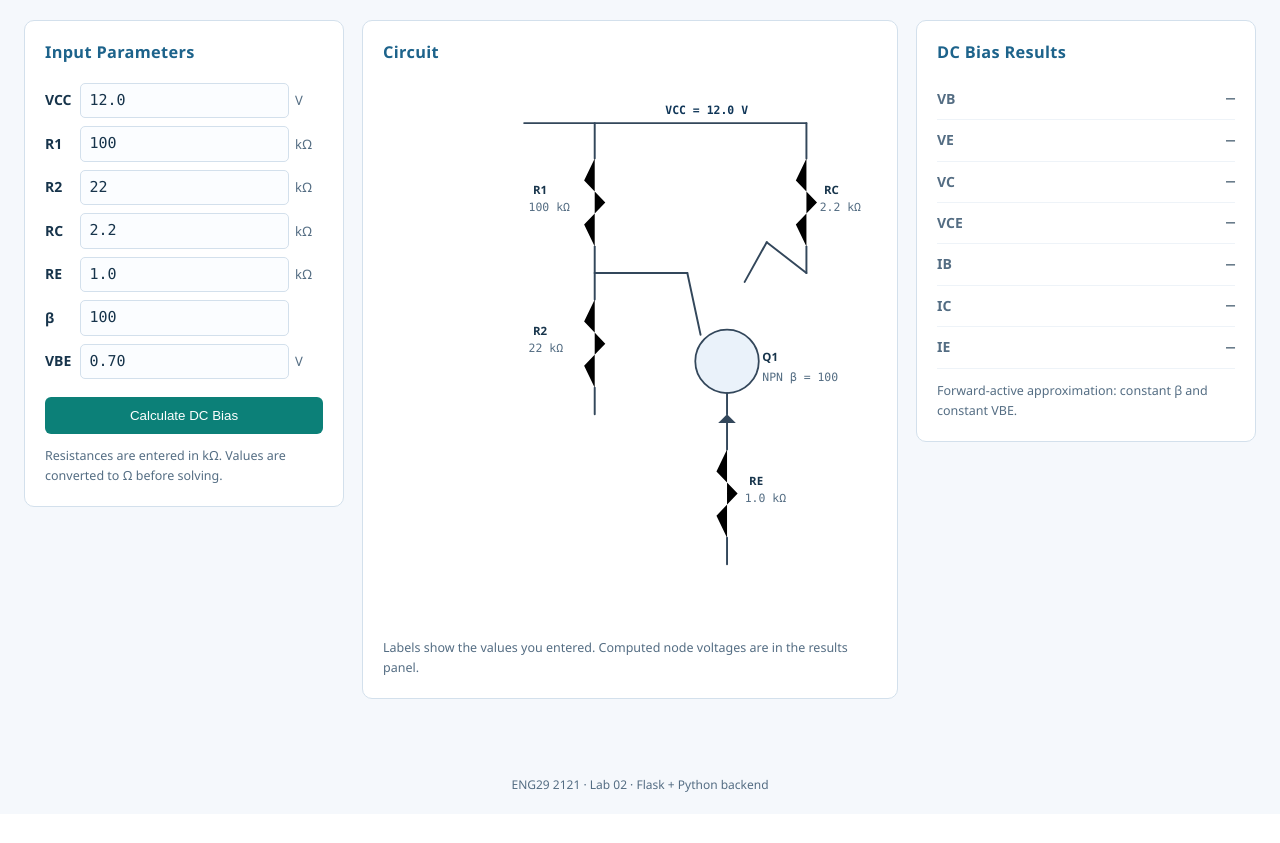
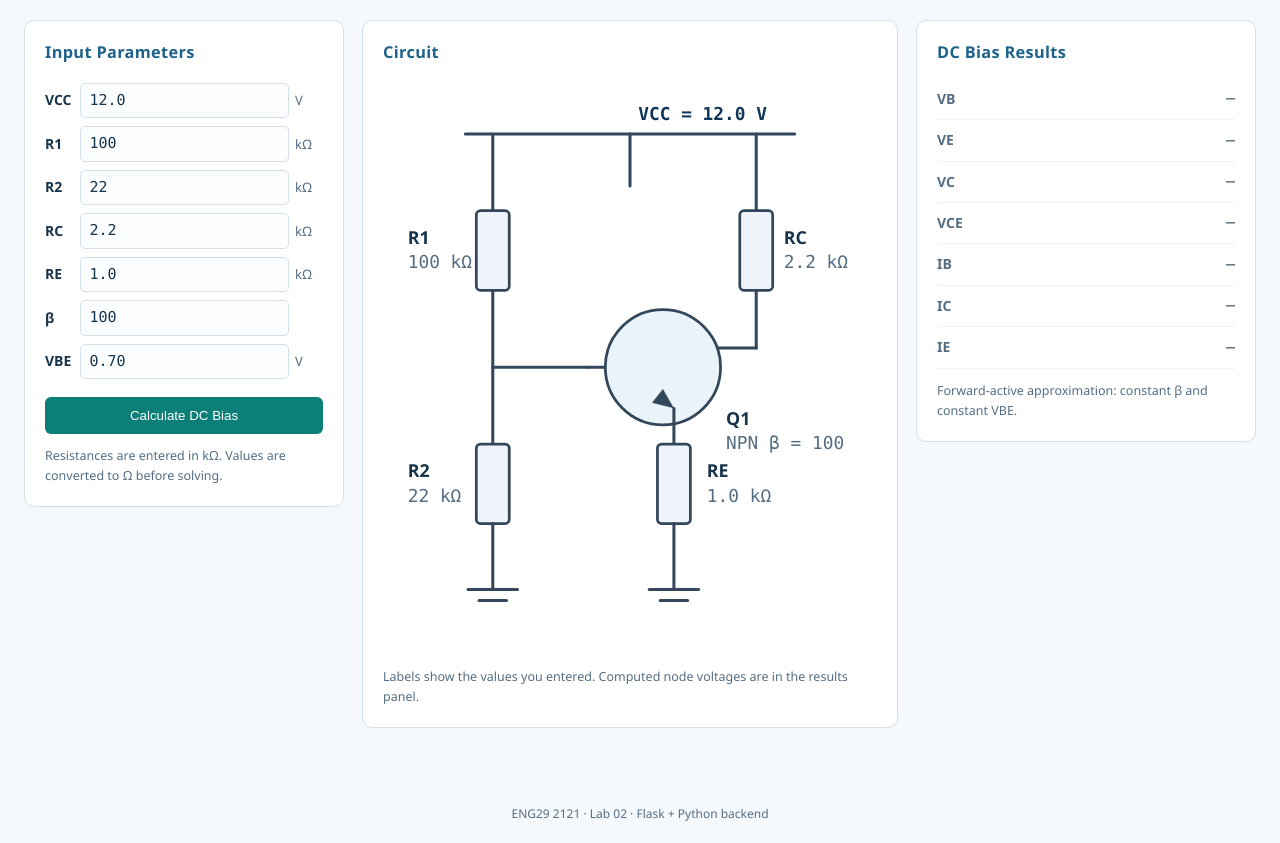
Before and after one commit to thiphysinghkvtiyaphrn-hub/BJT-DC-Bias-Web-App, a Flask app: page / in a window 1280 px wide. Shown: the part 159-1002 px from the top of the page. Before the commit the page ends 951 px from the top, so only its background shows below. Run offline with Flask 3, Linux system fonts and the light colour scheme.

Commit message:
Update index.html

```diff
--- a/templates/index.html
+++ b/templates/index.html
@@ -50,69 +50,62 @@
 
       <section class="panel">
         <h2>Circuit</h2>
-        <svg class="circuit" viewBox="0 0 560 620" role="img"
+        <svg class="circuit" viewBox="0 0 360 420" role="img"
              aria-label="NPN common-emitter amplifier with voltage divider bias">
-          <!-- VCC rail -->
-          <line class="wire" x1="160" y1="50" x2="480" y2="50"/>
-          <text class="node-label" x="320" y="40">VCC = {{ form.vcc }} V</text>
+          <g class="wire">
+            <line x1="180" y1="40" x2="180" y2="78"/>
+            <line x1="60" y1="40" x2="300" y2="40"/>
+            <line x1="180" y1="40" x2="180" y2="40"/>
+          </g>
+          <text class="node-label" x="186" y="30">VCC = {{ form.vcc }} V</text>
 
-          <!-- R1 : VCC down to base node -->
-          <line class="wire" x1="240" y1="50" x2="240" y2="90"/>
-          <path class="resistor" d="M 240,90 L 228,115 L 252,140 L 228,165 L 240,190"/>
-          <line class="wire" x1="240" y1="190" x2="240" y2="220"/>
-          <text class="part-label" x="170" y="130">R1</text>
-          <text class="part-value" x="165" y="150">{{ form.r1 }} kΩ</text>
+          <!-- R1 : VCC to base node -->
+          <line class="wire" x1="80" y1="40" x2="80" y2="96"/>
+          <rect class="res" x="68" y="96" width="24" height="58" rx="3"/>
+          <line class="wire" x1="80" y1="154" x2="80" y2="210"/>
+          <text class="part-label" x="18" y="120">R1</text>
+          <text class="part-value" x="18" y="138">{{ form.r1 }} kΩ</text>
 
-          <!-- R2 : base node down to ground -->
-          <line class="wire" x1="240" y1="220" x2="240" y2="250"/>
-          <path class="resistor" d="M 240,250 L 228,275 L 252,300 L 228,325 L 240,350"/>
-          <line class="wire" x1="240" y1="350" x2="240" y2="380"/>
-          <text class="part-label" x="170" y="290">R2</text>
-          <text class="part-value" x="165" y="310">{{ form.r2 }} kΩ</text>
-          <g class="ground" transform="translate(224,390)">
-            <line x1="-16" y1="0" x2="16" y2="0"/>
-            <line x1="-11" y1="10" x2="11" y2="10"/>
-            <line x1="-6" y1="20" x2="6" y2="20"/>
-            <line x1="0" y1="30" x2="0" y2="30"/>
-          </g>
+          <!-- R2 : base node to ground -->
+          <line class="wire" x1="80" y1="210" x2="80" y2="266"/>
+          <rect class="res" x="68" y="266" width="24" height="58" rx="3"/>
+          <line class="wire" x1="80" y1="324" x2="80" y2="372"/>
+          <text class="part-label" x="18" y="290">R2</text>
+          <text class="part-value" x="18" y="308">{{ form.r2 }} kΩ</text>
 
-          <!-- Base rail to transistor -->
-          <line class="wire" x1="240" y1="220" x2="345" y2="220"/>
+          <!-- base rail -->
+          <line class="wire" x1="80" y1="210" x2="150" y2="210"/>
 
-          <!-- RC : VCC down to collector -->
-          <line class="wire" x1="480" y1="50" x2="480" y2="90"/>
-          <path class="resistor" d="M 480,90 L 468,115 L 492,140 L 468,165 L 480,190"/>
-          <line class="wire" x1="480" y1="190" x2="480" y2="220"/>
-          <text class="part-label" x="500" y="130">RC</text>
-          <text class="part-value" x="495" y="150">{{ form.rc }} kΩ</text>
+          <!-- RC : VCC to collector -->
+          <line class="wire" x1="272" y1="40" x2="272" y2="96"/>
+          <rect class="res" x="260" y="96" width="24" height="58" rx="3"/>
+          <line class="wire" x1="272" y1="154" x2="272" y2="196"/>
+          <text class="part-label" x="292" y="120">RC</text>
+          <text class="part-value" x="292" y="138">{{ form.rc }} kΩ</text>
 
-          <!-- Collector to transistor -->
-          <line class="wire" x1="480" y1="220" x2="435" y2="185"/>
+          <!-- transistor -->
+          <line class="wire" x1="272" y1="196" x2="212" y2="196"/>
+          <line class="wire" x1="150" y1="210" x2="176" y2="210"/>
+          <line class="base-bar" x1="176" y1="182" x2="176" y2="238"/>
+          <line class="wire" x1="176" y1="196" x2="212" y2="180"/>
+          <line class="wire" x1="176" y1="224" x2="212" y2="240"/>
+          <circle class="device" cx="204" cy="210" r="42"/>
+          <polygon class="arrow" points="212,240 196,236 204,226"/>
+          <text class="part-label" x="250" y="252">Q1</text>
+          <text class="part-value" x="250" y="270">NPN β = {{ form.beta }}</text>
 
-          <!-- Transistor Q1 -->
-          <circle class="device" cx="390" cy="320" r="36"/>
-          <!-- Base connection -->
-          <line class="wire" x1="345" y1="220" x2="360" y2="290"/>
-          <!-- Collector connection -->
-          <line class="wire" x1="435" y1="185" x2="410" y2="230"/>
-          <!-- Emitter with arrow -->
-          <line class="wire" x1="390" y1="356" x2="390" y2="380"/>
-          <path class="arrow" d="M 380,390 L 390,380 L 400,390" fill="#33475b"/>
-          <text class="part-label" x="430" y="320">Q1</text>
-          <text class="part-value" x="430" y="342">NPN β = {{ form.beta }}</text>
+          <!-- RE : emitter to ground -->
+          <line class="wire" x1="212" y1="240" x2="212" y2="266"/>
+          <rect class="res" x="200" y="266" width="24" height="58" rx="3"/>
+          <line class="wire" x1="212" y1="324" x2="212" y2="372"/>
+          <text class="part-label" x="236" y="290">RE</text>
+          <text class="part-value" x="236" y="308">{{ form.re }} kΩ</text>
 
-          <!-- RE : emitter down to ground -->
-          <line class="wire" x1="390" y1="390" x2="390" y2="420"/>
-          <path class="resistor" d="M 390,420 L 378,445 L 402,470 L 378,495 L 390,520"/>
-          <line class="wire" x1="390" y1="520" x2="390" y2="550"/>
-          <text class="part-label" x="415" y="460">RE</text>
-          <text class="part-value" x="410" y="480">{{ form.re }} kΩ</text>
-          <g class="ground" transform="translate(374,560)">
-            <line x1="-16" y1="0" x2="16" y2="0"/>
-            <line x1="-11" y1="10" x2="11" y2="10"/>
-            <line x1="-6" y1="20" x2="6" y2="20"/>
-            <line x1="0" y1="30" x2="0" y2="30"/>
-          </g>
+          <!-- grounds -->
+          <line class="gnd" x1="62" y1="372" x2="98" y2="372"/>
+          <line class="gnd" x1="70" y1="380" x2="90" y2="380"/>
+          <line class="gnd" x1="194" y1="372" x2="230" y2="372"/>
+          <line class="gnd" x1="202" y1="380" x2="222" y2="380"/>
         </svg>
         <p class="hint">Labels show the values you entered. Computed node voltages are in the results panel.</p>
       </section>
```
